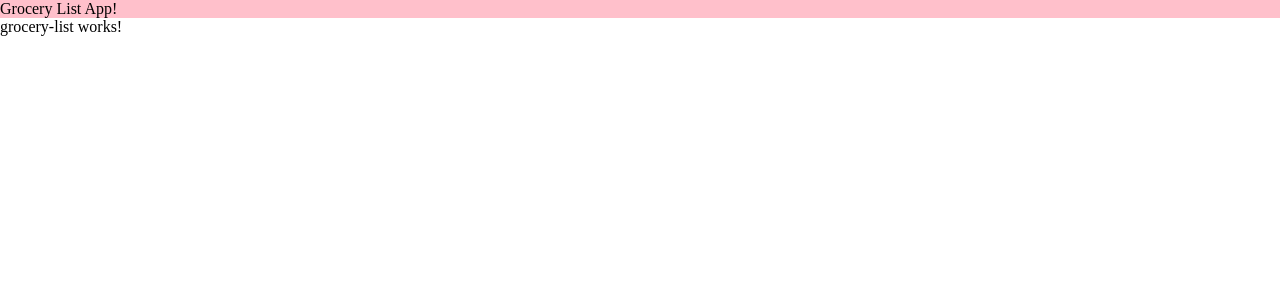
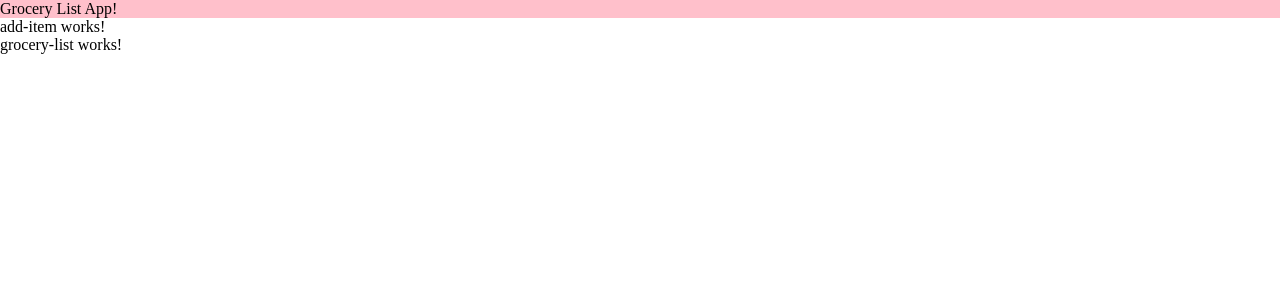
Before and after one commit to dstanich/intro-to-angular-presentation, an Angular app in the folder examples/: page / in a window 1280 px wide. Shown: the top 300 px of the page. Built offline with nearby package versions, Linux system fonts and the light colour scheme.

Commit message:
add add-item

```diff
--- /dev/null
+++ b/examples/src/app/add-item/add-item.component.html
@@ -0,0 +1,3 @@
+<p>
+  add-item works!
+</p>
--- /dev/null
+++ b/examples/src/app/add-item/add-item.component.ts
@@ -0,0 +1,15 @@
+import { Component, OnInit } from '@angular/core';
+
+@Component({
+  selector: 'app-add-item',
+  templateUrl: './add-item.component.html',
+  styleUrls: ['./add-item.component.css']
+})
+export class AddItemComponent implements OnInit {
+
+  constructor() { }
+
+  ngOnInit() {
+  }
+
+}
--- a/examples/src/app/app.component.html
+++ b/examples/src/app/app.component.html
@@ -1,2 +1,3 @@
 <app-header></app-header>
+<app-add-item></app-add-item>
 <app-grocery-list></app-grocery-list>
--- a/examples/src/app/app.module.ts
+++ b/examples/src/app/app.module.ts
@@ -5,13 +5,15 @@ import { AppComponent } from './app.component';
 import { HeaderComponent } from './header/header.component';
 import { GroceryListComponent } from './grocery-list/grocery-list.component';
 import { GroceryItemComponent } from './app/grocery-list/grocery-item/grocery-item.component';
+import { AddItemComponent } from './add-item/add-item.component';
 
 @NgModule({
   declarations: [
     AppComponent,
     HeaderComponent,
     GroceryListComponent,
-    GroceryItemComponent
+    GroceryItemComponent,
+    AddItemComponent
   ],
   imports: [
     BrowserModule
```
Also changed, not shown: examples/src/app/add-item/add-item.component.css (added), 2 other files (tests, documents, lock files or other folders).
